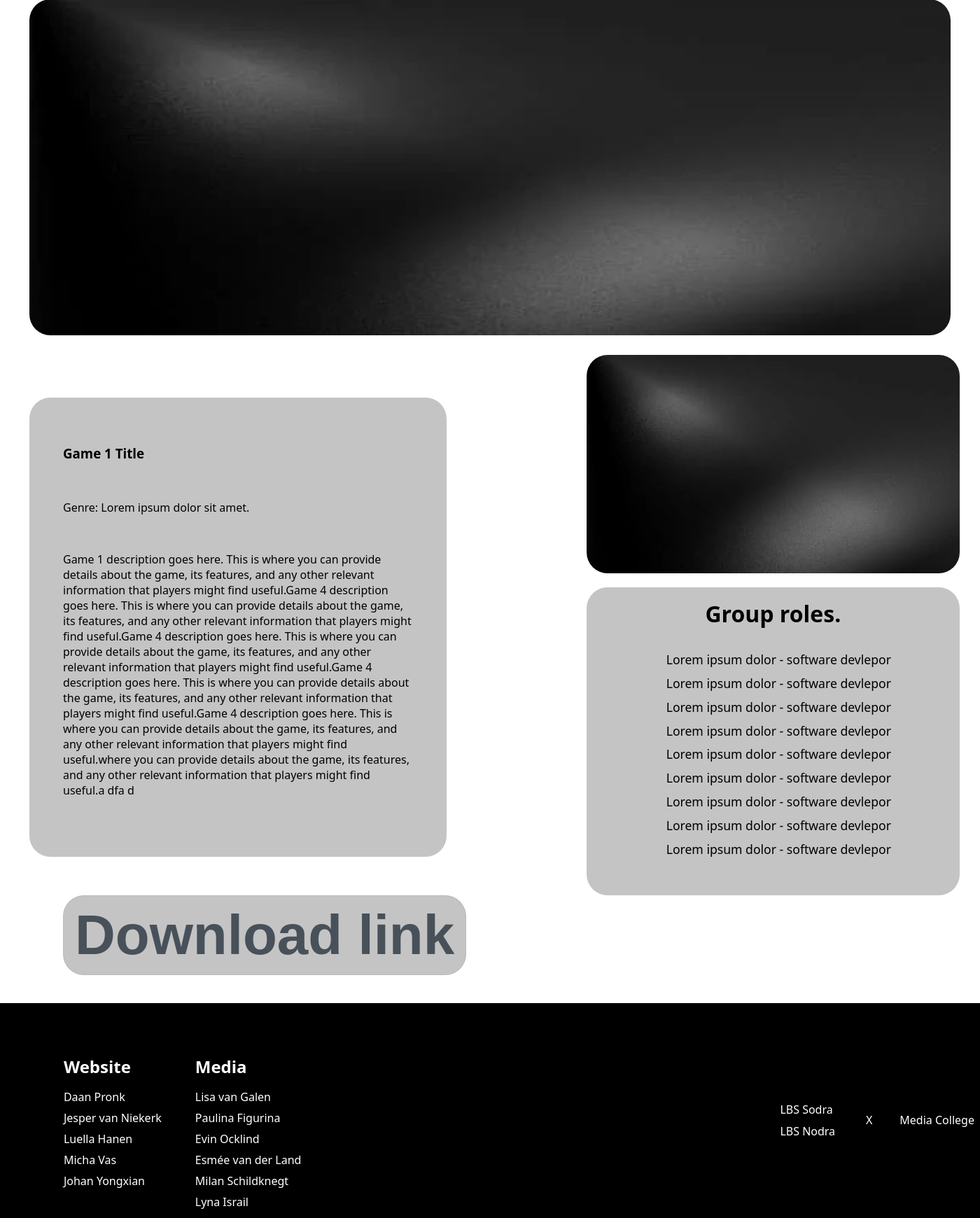
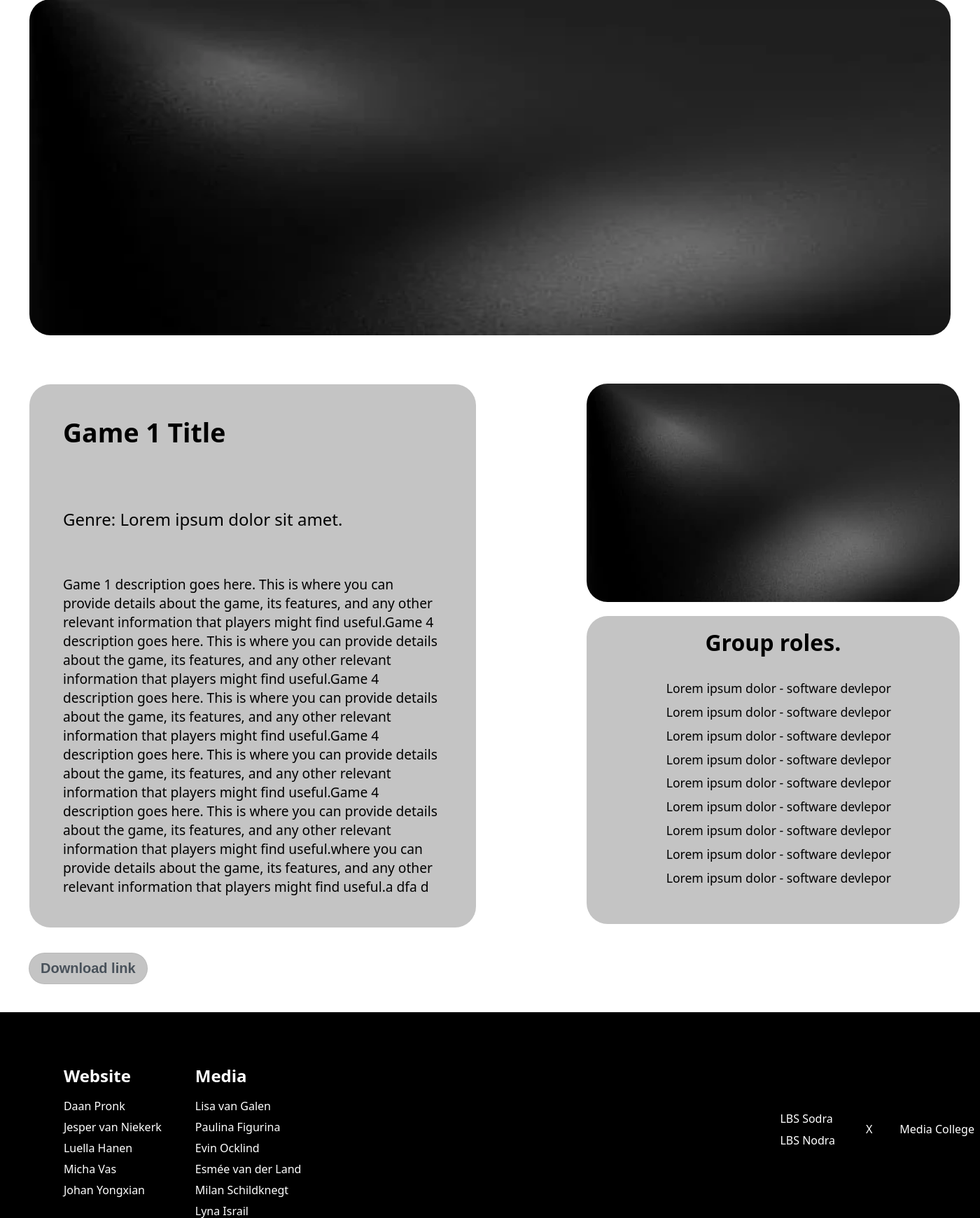
Before and after one commit to GitCommitt/Fullstack-Stroop, a PHP site: page /games/game1.html in a window 1400 px wide; the page is wider, and only the part inside the window is pictured. Shown: the part 383-2123 px from the top of that part at 70% size. Run offline with PHP 8.4, Linux system fonts and the light colour scheme.

Commit message:
Update game.css
klaar met game.css

```diff
--- a/css/game.css
+++ b/css/game.css
@@ -37,10 +37,21 @@ header {
     justify-content: center;
 }
 
-.game_title,
-.game_genre,
+.game_title{
+      margin-bottom: 20px;
+      font-size: 2rem;
+}
+
+.game_genre{
+      margin-bottom: 20px;
+      font-size: 1.5rem;
+
+}
+
 .game_info {
     margin-bottom: 20px;
+    font-size: 1.2rem;
+
 }
 
 .info_section {
@@ -48,11 +59,11 @@ header {
     flex-direction: column;
     align-items: flex-start;
     justify-content: center;
-    margin: 3% 13% 36px 3%;
+    margin: 3% 10% 36px 3%;
     background-color: var(--card-bg);
     padding: 48px;
     border-radius: 30px;
-    height: 70vh;
+    height: 85vh;
 }
 
 .details_row {
@@ -112,14 +123,14 @@ header {
 .download_button {
     display: flex;
     margin-bottom: 40px;
-    margin-left: 6%;
+    margin-left: 2.5%;
     justify-content: left;
     border-radius: 30px;
 }
 
 button {
     margin: 0 6px;
-    font-size: 80px;
+    font-size: 20px;
     padding: 10px 16px;
     border: 1px solid rgba(0, 0, 0, 0.06);
     cursor: pointer;
```
